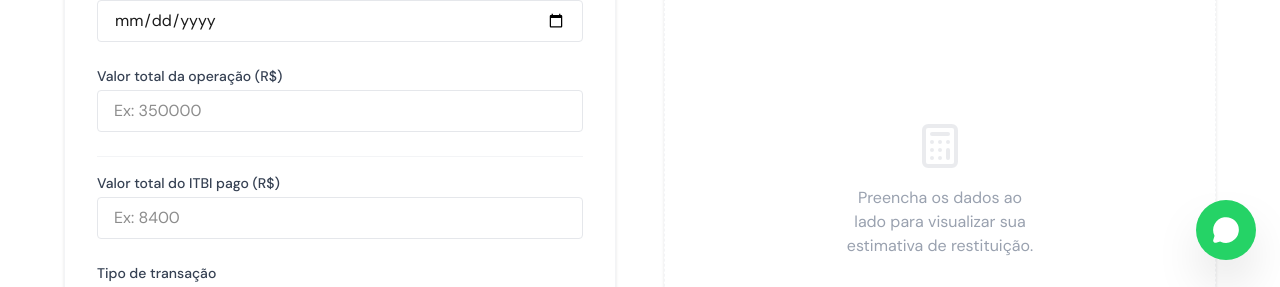
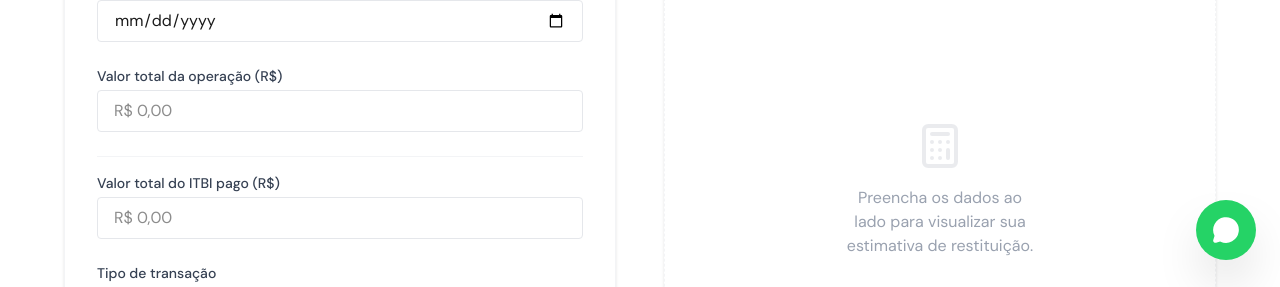
Before and after one commit to matheus-goncalvesf/sumare-calculadora-itbi, a React (Vite) app: page / in a window 1280 px wide. Shown: the part 516-803 px from the top of the page. Built offline with nearby package versions, Linux system fonts and the light colour scheme; a web font is replaced by a local one.

Commit message:
Implementação de máscara de moeda (BRL) nos campos de entrada

```diff
--- a/src/App.tsx
+++ b/src/App.tsx
@@ -3,7 +3,7 @@
  * SPDX-License-Identifier: Apache-2.0
  */
 
-import { useState, useMemo, useEffect, useRef } from 'react';
+import { useState, useMemo, useEffect, useRef, ChangeEvent } from 'react';
 import { motion, AnimatePresence } from 'motion/react';
 import {
   Calculator,
@@ -67,6 +67,26 @@ export default function App() {
     if (valorEscritura !== '' && val !== '') {
       setValorFinanciado(Number(valorEscritura) - val);
     }
+  };
+
+  const handleCurrencyInput = (e: ChangeEvent<HTMLInputElement>, setter: (val: number | '') => void, correlatedHandler?: (val: number | '') => void) => {
+    let value = e.target.value.replace(/\D/g, '');
+    if (value === '') {
+      setter('');
+      if (correlatedHandler) correlatedHandler('');
+      return;
+    }
+    const numericValue = parseFloat(value) / 100;
+    setter(numericValue);
+    if (correlatedHandler) correlatedHandler(numericValue);
+  };
+
+  const displayBRL = (value: number | '') => {
+    if (value === '') return '';
+    return new Intl.NumberFormat('pt-BR', {
+      style: 'currency',
+      currency: 'BRL',
+    }).format(value);
   };
 
   // Clear result when inputs change to avoid stale data
@@ -253,12 +273,12 @@ export default function App() {
                     Valor total da operação (R$)
                   </label>
                   <input
-                    type="number"
+                    type="text"
                     id="escritura"
-                    placeholder="Ex: 350000"
+                    placeholder="R$ 0,00"
                     className={errors.includes('valorEscritura') ? 'border-red-500 bg-red-50' : ''}
-                    value={valorEscritura}
-                    onChange={(e) => handleValorEscrituraChange(e.target.value === '' ? '' : Number(e.target.value))}
+                    value={displayBRL(valorEscritura)}
+                    onChange={(e) => handleCurrencyInput(e, setValorEscritura, handleValorEscrituraChange)}
                   />
                   {errors.includes('valorEscritura') && <p className="text-[10px] text-red-500 mt-1">Campo obrigatório</p>}
                 </div>
@@ -268,21 +288,21 @@ export default function App() {
                     <div>
                       <label htmlFor="financiado">Valor financiado (R$)</label>
                       <input
-                        type="number"
+                        type="text"
                         id="financiado"
-                        placeholder="Ex: 200000"
-                        value={valorFinanciado}
-                        onChange={(e) => handleValorFinanciadoChange(e.target.value === '' ? '' : Number(e.target.value))}
+                        placeholder="R$ 0,00"
+                        value={displayBRL(valorFinanciado)}
+                        onChange={(e) => handleCurrencyInput(e, setValorFinanciado, handleValorFinanciadoChange)}
                       />
                     </div>
                     <div>
                       <label htmlFor="entrada">Parte não financiada (R$)</label>
                       <input
-                        type="number"
+                        type="text"
                         id="entrada"
-                        placeholder="Ex: 150000"
-                        value={valorEntrada}
-                        onChange={(e) => handleValorEntradaChange(e.target.value === '' ? '' : Number(e.target.value))}
+                        placeholder="R$ 0,00"
+                        value={displayBRL(valorEntrada)}
+                        onChange={(e) => handleCurrencyInput(e, setValorEntrada, handleValorEntradaChange)}
                       />
                     </div>
                   </div>
@@ -293,12 +313,12 @@ export default function App() {
                     Valor total do ITBI pago (R$)
                   </label>
                   <input
-                    type="number"
+                    type="text"
                     id="itbi_pago"
-                    placeholder="Ex: 8400"
+                    placeholder="R$ 0,00"
                     className={errors.includes('valorItbiPago') ? 'border-red-500 bg-red-50' : ''}
-                    value={valorItbiPago}
-                    onChange={(e) => setValorItbiPago(e.target.value === '' ? '' : Number(e.target.value))}
+                    value={displayBRL(valorItbiPago)}
+                    onChange={(e) => handleCurrencyInput(e, setValorItbiPago)}
                   />
                   {errors.includes('valorItbiPago') && <p className="text-[10px] text-red-500 mt-1">Campo obrigatório</p>}
                 </div>
```
